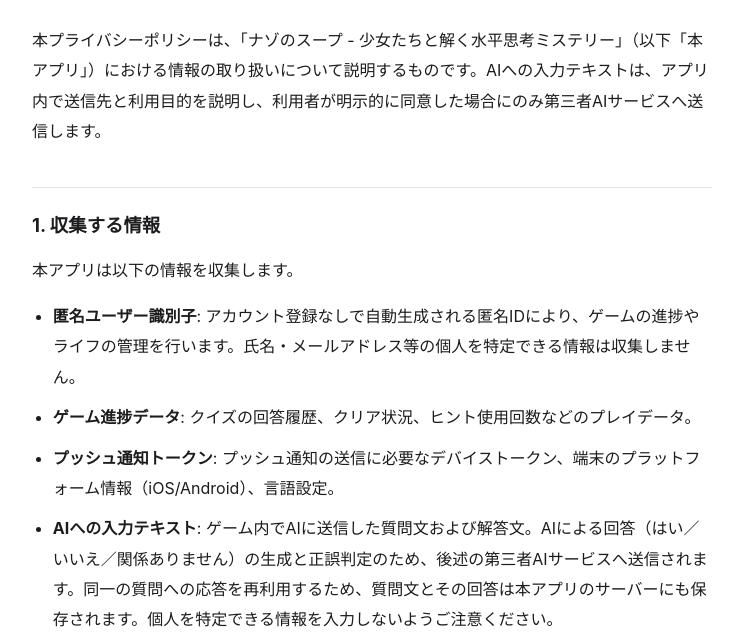
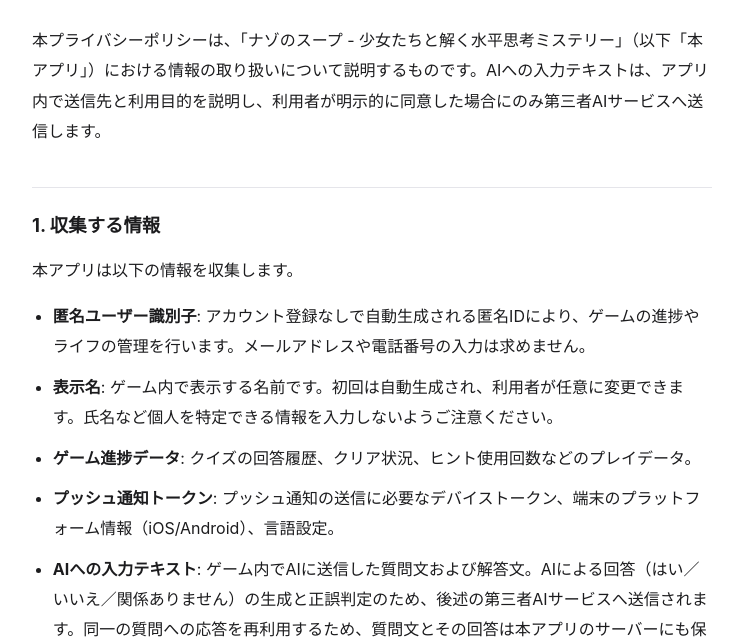
Before and after one commit to kurohune538/maroon-privacy, a plain HTML site: page index.html in a window 1280 px wide. Shown: the part 126-768 px from the top of the page, without its empty margins (268-1005 px from the left). Drawn offline with Linux system fonts and the light colour scheme.

Commit message:
Clarify privacy policy for display names

```diff
--- a/index.html
+++ b/index.html
@@ -37,7 +37,8 @@
 <h2>1. 収集する情報</h2>
 <p>本アプリは以下の情報を収集します。</p>
 <ul>
-  <li><strong>匿名ユーザー識別子</strong>: アカウント登録なしで自動生成される匿名IDにより、ゲームの進捗やライフの管理を行います。氏名・メールアドレス等の個人を特定できる情報は収集しません。</li>
+  <li><strong>匿名ユーザー識別子</strong>: アカウント登録なしで自動生成される匿名IDにより、ゲームの進捗やライフの管理を行います。メールアドレスや電話番号の入力は求めません。</li>
+  <li><strong>表示名</strong>: ゲーム内で表示する名前です。初回は自動生成され、利用者が任意に変更できます。氏名など個人を特定できる情報を入力しないようご注意ください。</li>
   <li><strong>ゲーム進捗データ</strong>: クイズの回答履歴、クリア状況、ヒント使用回数などのプレイデータ。</li>
   <li><strong>プッシュ通知トークン</strong>: プッシュ通知の送信に必要なデバイストークン、端末のプラットフォーム情報（iOS/Android）、言語設定。</li>
   <li><strong>AIへの入力テキスト</strong>: ゲーム内でAIに送信した質問文および解答文。AIによる回答（はい／いいえ／関係ありません）の生成と正誤判定のため、後述の第三者AIサービスへ送信されます。同一の質問への応答を再利用するため、質問文とその回答は本アプリのサーバーにも保存されます。個人を特定できる情報を入力しないようご注意ください。</li>
@@ -71,7 +72,7 @@
 <p>ゲームデータはSupabaseのサーバー（日本リージョン）に保管されます。ユーザーに紐づくゲーム進捗、質問履歴、プッシュ通知トークンおよび購入処理記録は、サービス提供に必要な期間、または削除依頼を受けるまで保管します。</p>
 <p>AIへの入力テキスト（質問・解答）は回答生成のため、明示同意後に上記の第三者AIサービスのサーバーへ国外送信されます。同じ質問への応答を再利用する共有キャッシュには匿名IDを保存せず、特定の利用者と結びつけない形で保管します。</p>
 <h2>6. データの削除</h2>
-<p>本アプリのデータ削除をご希望の場合は、下記のお問い合わせ先までご連絡ください。本人確認に必要な匿名IDをご案内いただいたうえで、その匿名IDに紐づくゲーム進捗、質問履歴、通知トークンその他のユーザーデータを削除します。AI送信への同意は、アプリの設定画面からいつでも取り消せます。</p>
+<p>本アプリのデータ削除をご希望の場合は、下記のお問い合わせ先までご連絡ください。本人確認に必要な匿名IDをご案内いただいたうえで、その匿名IDに紐づく表示名、ゲーム進捗、質問履歴、通知トークン、購入処理記録その他のユーザーデータを削除します。削除依頼を受けたデータは、法令上または不正防止上の保管義務があるものを除き、対応完了後30日以内に削除します。AI送信への同意は、アプリの設定画面からいつでも取り消せます。</p>
 <h2>7. 子どものプライバシー</h2>
 <p>本アプリは13歳未満のお子様を対象としたものではありません。13歳未満のお子様から意図的に個人情報を収集することはありません。</p>
 <h2>8. ポリシーの変更</h2>
```
